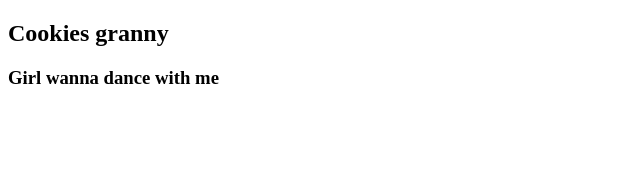
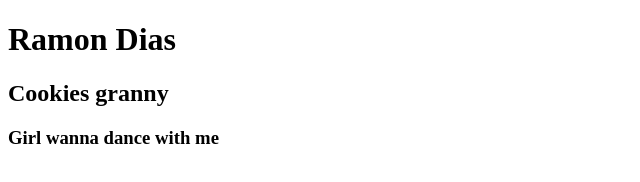
Before and after one commit to Vuaya-B/WebView, a plain HTML site: page index.html in a window 1280 px wide. Shown: the whole page, without its empty margins (0-640 px from the left). Drawn offline with Linux system fonts and the light colour scheme.

Commit message:
Addition h1

```diff
--- a/index.html
+++ b/index.html
@@ -6,6 +6,7 @@
     <title>Rodeo</title>
 </head>
 <body>
+    <h1> Ramon Dias</h1>
     <h2> Cookies granny</h2>
     <h3> Girl wanna dance with me</h3>
 </body>
```
